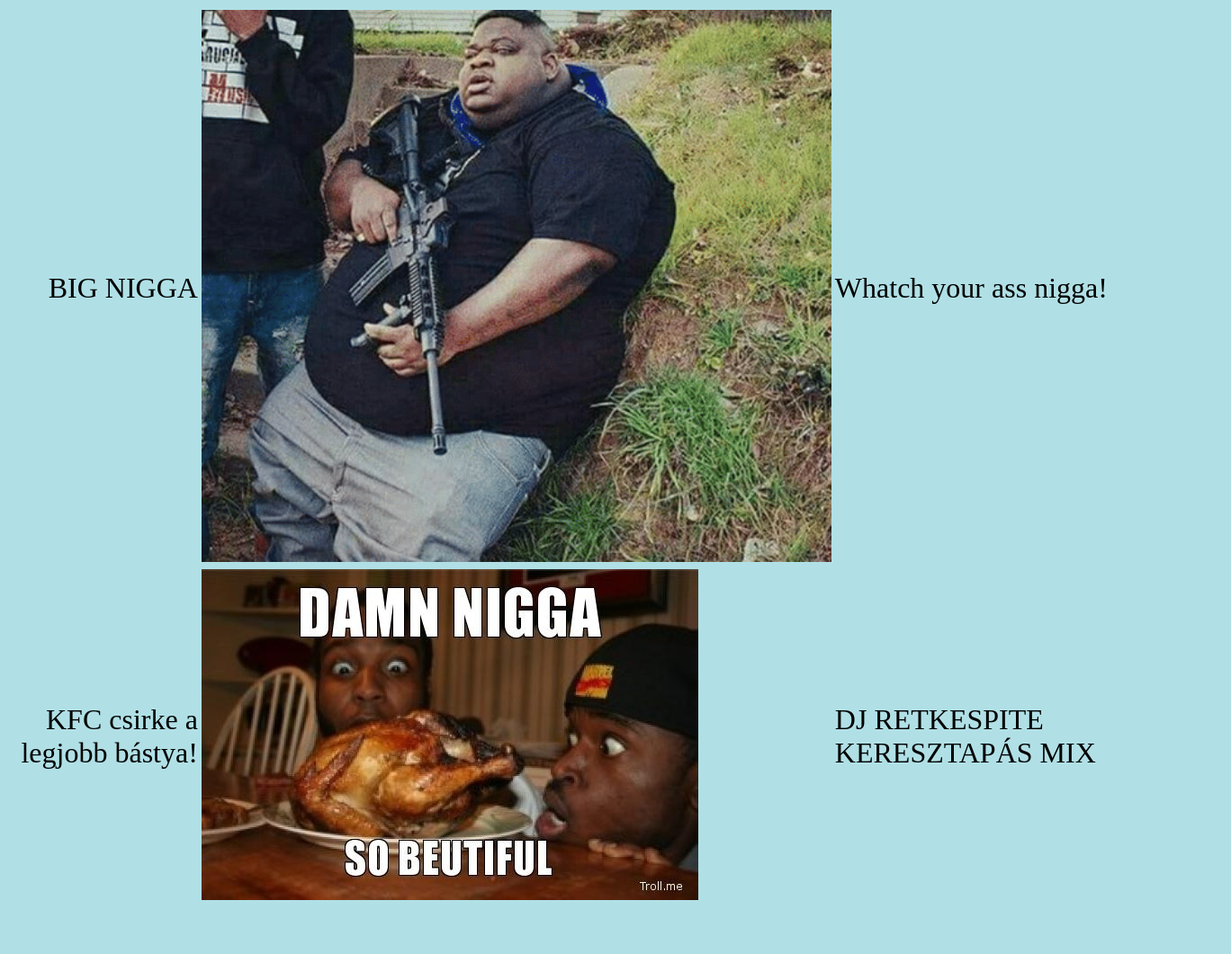
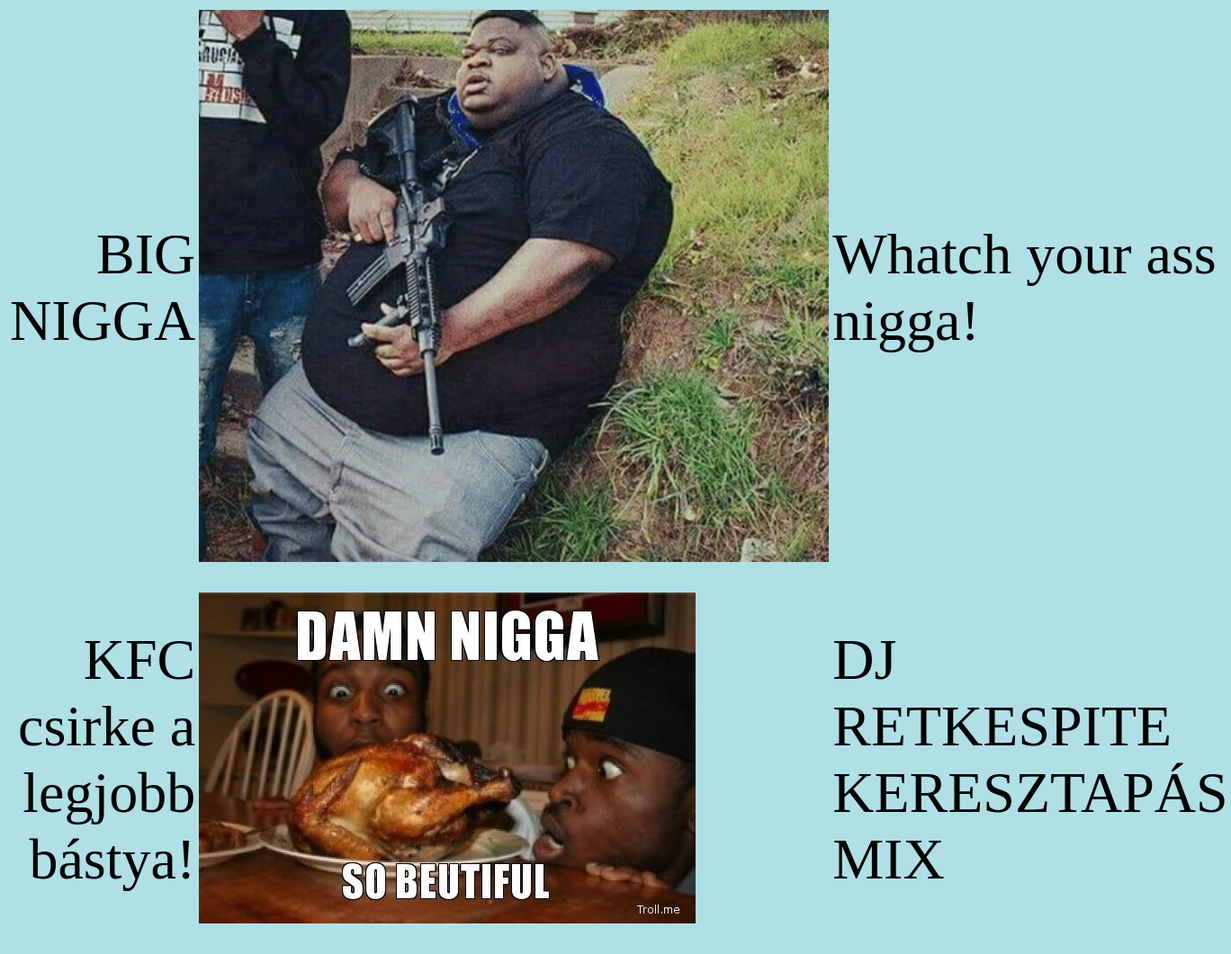
Before and after one commit to plastered7/513, a plain HTML site: page index.html in a window 1280 px wide. Shown: the whole page at 90% size, 1368 px wide, since content can reach past the window. Before the commit the page ends 1016 px from the top, so only its background shows below. Drawn offline with Linux system fonts and the light colour scheme.

Commit message:
Update kulso.css

```diff
--- a/kulso.css
+++ b/kulso.css
@@ -1,4 +1,4 @@
 body{background-color:powderblue;
     color:red;}
-p{font-size:200%;
+p{font-size:400%;
   color:black;}
```
